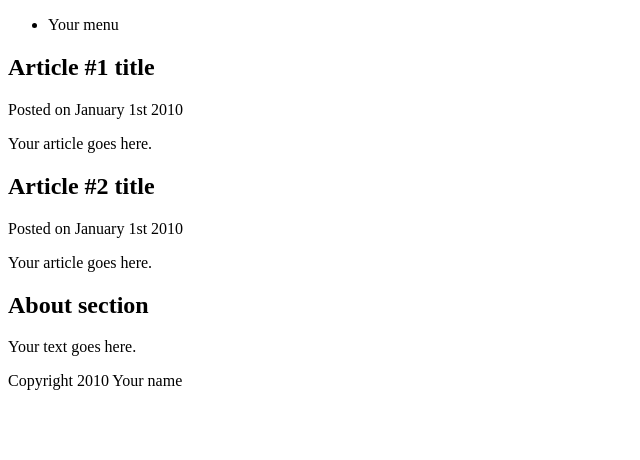
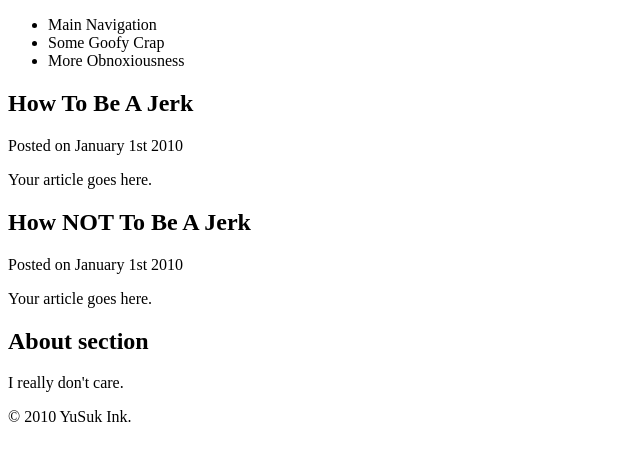
Before and after one commit to tylerregas/fuel-docs-sandbox, a plain HTML site: page index.html in a window 1280 px wide. Shown: the whole page, without its empty margins (0-640 px from the left). Drawn offline with nearby package versions, Linux system fonts and the light colour scheme.

Commit message:
Initial Test 0002

```diff
--- a/index.html
+++ b/index.html
@@ -20,7 +20,9 @@
 			<!--# Navigation: Start -->
 			<nav>
 				<ul>
-					<li>Your menu</li>
+					<li>Main Navigation</li>
+					<li>Some Goofy Crap</li>
+					<li>More Obnoxiousness</li>
 				</ul>
 			</nav>
 			<!--# Navigation: End -->
@@ -32,7 +34,7 @@
 			<!--# Article #1: Start -->
 			<article>
 				<header>
-					<h2>Article #1 title</h2>
+					<h2>How To Be A Jerk</h2>
 					<p>Posted on <time datetime="2010-01-01T10:10:10+02:00">January 1st 2010</time></p>
 				</header>
 				<p>Your article goes here.</p>
@@ -42,7 +44,7 @@
 			<!--# Article #2: Start -->
 			<article>
 				<header>
-					<h2>Article #2 title</h2>
+					<h2>How NOT To Be A Jerk</h2>
 					<p>Posted on <time datetime="2010-01-01T10:10:10+02:00">January 1st 2010</time></p>
 				</header>
 				<p>Your article goes here.</p>
@@ -55,13 +57,13 @@
 		<!--# Sidebar: Start -->
 		<aside>
 			<h2>About section</h2>
-			<p>Your text goes here.</p>
+			<p>I really don't care.</p>
 		</aside>
 		<!--# Sidebar: End -->
 
 		<!--# Footer: Start -->
 		<footer>
-			<p>Copyright 2010 Your name</p>
+			<p>&copy; 2010 YuSuk Ink.</p>
 		</footer>
 		<!--# Footer: End -->
 		<script src="http://ajax.googleapis.com/ajax/libs/jquery/1/jquery.js"></script>
```
